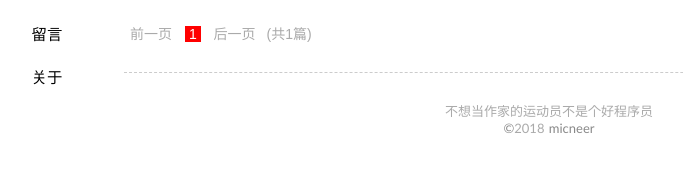
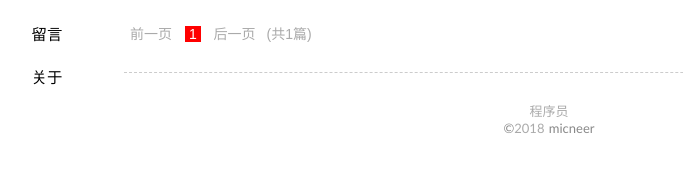
Before and after one commit to micneer/micneer.github.io, a Jekyll site: the page built from index.html, in a window 1280 px wide. Shown: the part 181-353 px from the top of the page, without its empty margins (91-774 px from the left). Built offline with Jekyll 4.4.1, drawn with Linux system fonts in a browser that asks for light colours; the list of posts is cut into pages by our own code; comment, search, counter and statistics services are not loaded.

Commit message:
auto update by shell

```diff
--- a/_config.yml
+++ b/_config.yml
@@ -3,7 +3,7 @@ title: Micneer
 name: Micneer::Programmer
 email: idea@micneer.com
 description: > # this means to ignore newlines until "baseurl:"
-  不想当作家的运动员不是个好程序员
+  程序员
 baseurl: "" # the subpath of your site, e.g. /blog/
 url: "http://micneer.com" # the base hostname & protocol for your site
 
```
